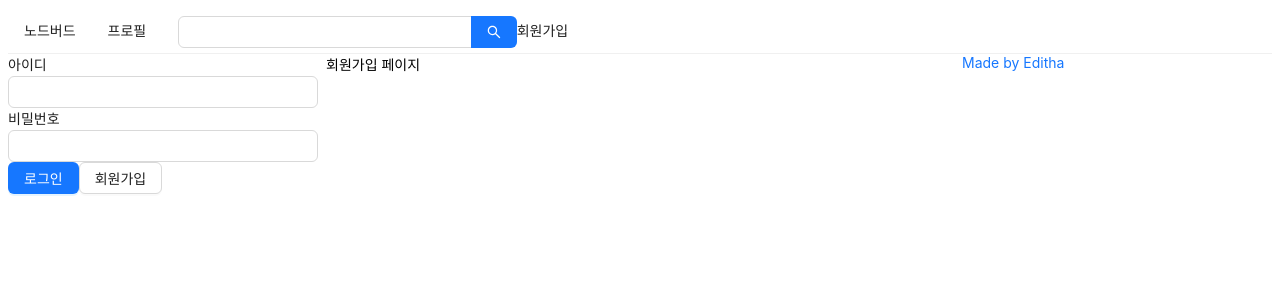
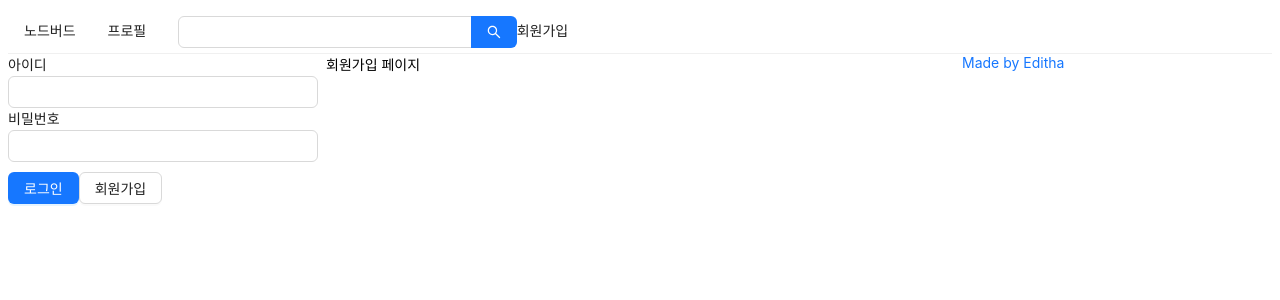
Before and after one commit to hyounji375/Nodebird, a Next.js app: page /signup in a window 1280 px wide. Shown: the top 300 px of the page. Built offline with nearby package versions, Linux system fonts and the light colour scheme.

Commit message:
인라인 스타일을 styled-components로 변경

```diff
--- a/components/AppLayout.js
+++ b/components/AppLayout.js
@@ -4,6 +4,12 @@
 import { useState } from "react";
 import UserProfile from "./UserProfile";
 import LoginForm from "./LoginForm";
+import styled from "styled-components";
+
+// antd의 컴포넌트 css 커스텀
+const SearchInput = styled(Input.Search)`
+  vertical-align: middle;
+`;
 
 const AppLayout = ({ children }) => {
   const [isLoggedIn, setIsLoggedIn] = useState(false);
@@ -21,7 +27,7 @@
           </Link>
         </Menu.Item>
         <Menu.Item>
-          <Input.Search enterButton style={{ verticalAlign: "middle" }} />
+          <SearchInput enterButton />
           <Link href="/signup">
             <a>회원가입</a>
           </Link>
--- a/components/LoginForm.js
+++ b/components/LoginForm.js
@@ -1,6 +1,11 @@
 import { Form, Input, Button } from "antd";
 import { useCallback, useState } from "react";
 import Link from "next/link";
+import styled from "styled-components";
+
+const ButtonWrapper = styled.div`
+  margin-top: 10px;
+`;
 
 const LoginForm = () => {
   const [id, setId] = useState("");
@@ -32,7 +37,7 @@
           required
         />
       </div>
-      <div>
+      <ButtonWrapper>
         <Button type="primary" htmlType="submit" loading={false}>
           로그인
         </Button>
@@ -41,7 +46,7 @@
             <Button>회원가입</Button>
           </a>
         </Link>
-      </div>
+      </ButtonWrapper>
     </Form>
   );
 };
```
Also changed, not shown: 1 other file (tests, documents, lock files or other folders).
